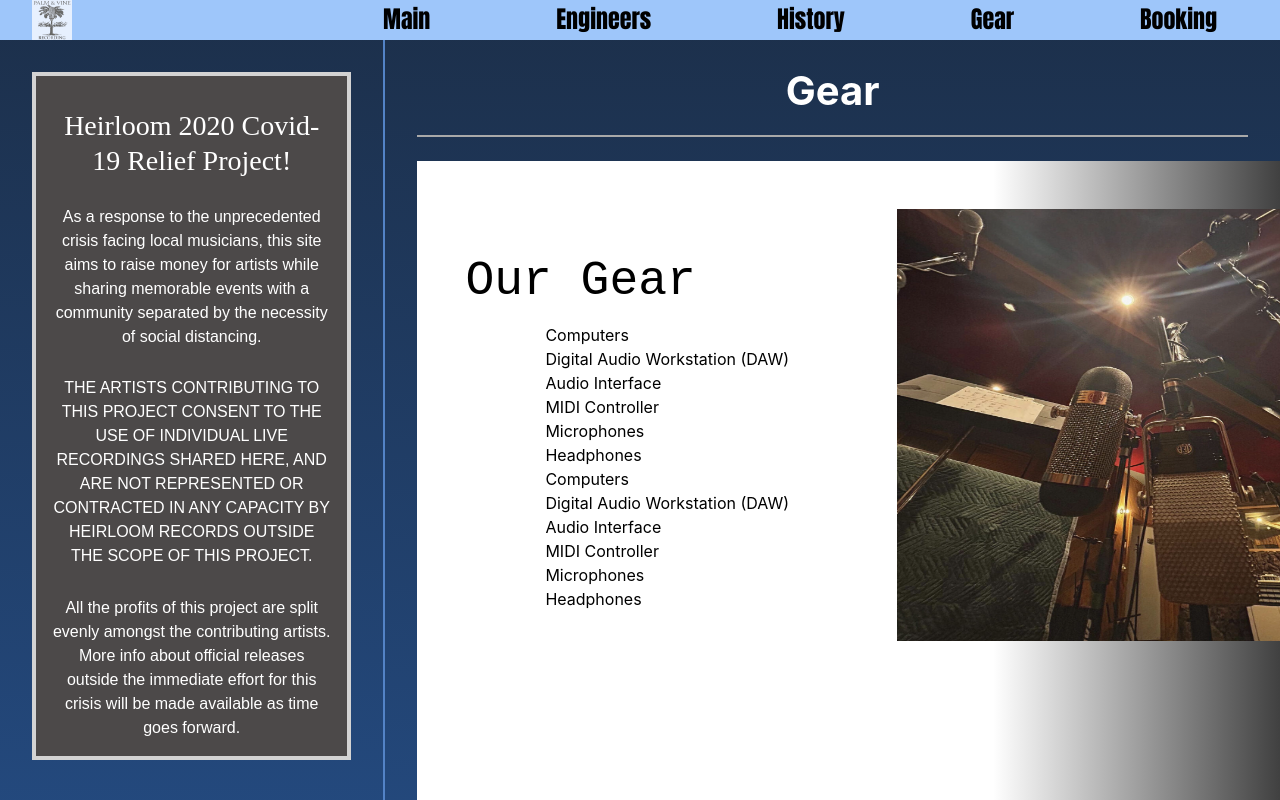
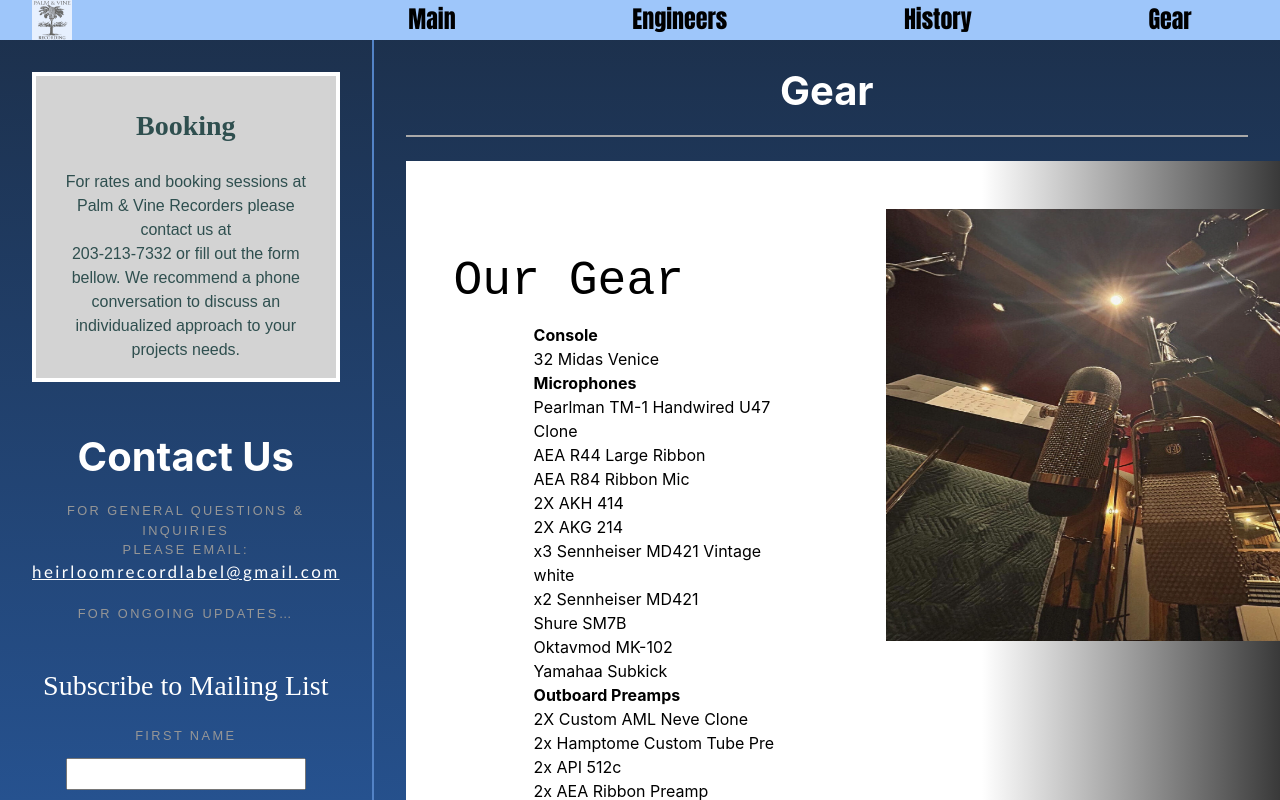
Before and after one commit to naturalstrings/palm-and-vine, a React (Vite) app: page /gear in a window 1280 px wide. Shown: the top 800 px of the page. Built offline with nearby package versions, Linux system fonts and the light colour scheme.

Commit message:
booking to sidebar, updated gear list

```diff
--- a/src/App.css
+++ b/src/App.css
@@ -10,8 +10,26 @@
   text-align: center;
 }
 
-/*   COVID blurb   */
-.covid {
+/*   Booking Blurb   */
+.booking {
+  background-color:lightgray;
+  border: 0.25rem solid white;
+  margin-block: 0.5rem 2rem;
+  padding: 2rem 1rem 1rem;
+  font-family: 'Montserrat', sans-serif;
+  & h2 {
+    margin: 0;
+    line-height: 1.25;
+    color:darkslategray ;
+    font-weight: 600;
+  }
+  & p {
+    margin-top: 1.7rem;
+    color: darkslategray;
+  }
+}
+
+/* .covid {
   background-color: rgb(76, 73, 73);
   border: 0.25rem solid lightgray;
   margin-block: 0.5rem 2rem;
@@ -24,10 +42,14 @@
   & p {
     margin-top: 1.7rem;
   }
-}
+} */
 
 #emailaddress {
   text-decoration: underline;
+  color: white;
+  font-family:'Trebuchet MS', 'Lucida Sans Unicode', 'Lucida Grande', 'Lucida Sans', Arial, sans-serif;
+  text-transform: lowercase;
+  font-size: 17px;
 }
 .signup {
   /* An alternative to a scroll bar */
@@ -200,18 +222,18 @@
 }
 .engineer-item p {
   text-align: justify;
-  padding-right: 20rem;
+  padding-right: 15rem;
   padding-left: 2rem;
 }
 .engineer-item h2 {
   padding-left: 2rem;
   text-align: left;
-  padding-right: 20rem;
+  padding-right: 15rem;
 }
 
 
 /* Engineers page */
-#bios-container {
+/* #bios-container {
   position: relative;
   height: 100vh;
   padding-top: 0;
@@ -227,7 +249,7 @@
   align-items: center;
   justify-content: center;
   /* z-index: 1; */
-}
+/* }
 #bios-container video {
   position: fixed;
   top: 0;
@@ -238,7 +260,7 @@
   height: 100vh;
   width: 100%;
 }
-
+ */ */
 
 
 /* History */
--- a/src/App.tsx
+++ b/src/App.tsx
@@ -35,8 +35,8 @@
                 <Route element={<Gear />} path="/gear" />
                 <Route element={<Main />} path="main" />
                 <Route element={<Engineers />} path="engineers" />
+                <Route element={<LandingPage />} path="/" />
                 <Route element={<Booking />} path="booking" />
-                <Route element={<LandingPage />} path="/" />
                 {/* <Route element={<News />} path="/news" /> */}
                 {/* <Route element={<About />} path="/about" /> */}
                 {/* <Route element={<ArtistsFromDB />} path="/artists" /> */}
--- a/src/Artists.json
+++ b/src/Artists.json
@@ -1,3 +1,5 @@
+
+
 {
     "artists": [
         {
--- a/src/components/Engineers.tsx
+++ b/src/components/Engineers.tsx
@@ -46,7 +46,7 @@
                                 cupidatat non proident, sunt in culpa qui officia deserunt mollit anim id est laborum
                             </p>
                     </div>
-                    <div className="engineer-item">
+                    {/* <div className="engineer-item">
                             <h2>Peva <hr/></h2>
 
                             <img src={engineerpic3}></img>
@@ -60,7 +60,7 @@
                                 eprehenderit in voluptate velit esse cillum dolore eu fugiat nulla pariatur. Excepteur sint occaecat
                                 cupidatat non proident, sunt in culpa qui officia deserunt mollit anim id est laborum
                             </p>
-                    </div>
+                    </div> */}
             </div>
 
         </div>
--- a/src/components/Gear.tsx
+++ b/src/components/Gear.tsx
@@ -12,7 +12,16 @@
 
                     <h2>Our Gear</h2>
                     <ul>
-                    {data.gear.map( (item) => (
+                    <h4>Console</h4>
+                    {data.console.map( (item) => (
+                        <li key={item.id}>{item.name}</li>
+                    ))}
+                    <h4>Microphones</h4>
+                    {data.microphones.map( (item) => (
+                        <li key={item.id}>{item.name}</li>
+                    ))}
+                    <h4>Outboard Preamps</h4>
+                    {data.outboardPreamps.map( (item) => (
                         <li key={item.id}>{item.name}</li>
                     ))}
                     </ul>
--- a/src/components/Header.tsx
+++ b/src/components/Header.tsx
@@ -23,9 +23,9 @@
           <li>
             <NavLink to="/gear">Gear</NavLink>
           </li>
-          <li>
+          {/* <li>
             <NavLink to="/booking">Booking</NavLink>
-          </li>
+          </li> */}
           {/* <li>
             <NavLink to="/artists">Artists</NavLink>
           </li> */}
--- a/src/components/Sidebar.tsx
+++ b/src/components/Sidebar.tsx
@@ -1,25 +1,14 @@
 export default function Sidebar() {
   return (
     <div className="sidebar">
-      <div className="covid">
-        <h2>Heirloom 2020 Covid-19 Relief Project!</h2>
+      <div className="booking">
+        <h2>Booking</h2>
         <p>
-          As a response to the unprecedented crisis facing local musicians, this
-          site aims to raise money for artists while sharing memorable events
-          with a community separated by the necessity of social distancing.
+        For rates and booking sessions at Palm & Vine Recorders please contact
+                us at <br/>203-213-7332 or fill out the form bellow. We recommend a phone
+                conversation to discuss an individualized approach to your projects needs.
         </p>
-        <p>
-          THE ARTISTS CONTRIBUTING TO THIS PROJECT CONSENT TO THE USE OF
-          INDIVIDUAL LIVE RECORDINGS SHARED HERE, AND ARE NOT REPRESENTED OR
-          CONTRACTED IN ANY CAPACITY BY HEIRLOOM RECORDS OUTSIDE THE SCOPE OF
-          THIS PROJECT.
-        </p>
-        <p>
-          All the profits of this project are split evenly amongst the
-          contributing artists. More info about official releases outside the
-          immediate effort for this crisis will be made available as time goes
-          forward.
-        </p>
+
       </div>
 
       <section className="message">
--- a/src/gear.json
+++ b/src/gear.json
@@ -1,53 +1,74 @@
+
     {
-  "gear": [
+        "console": [
+
           {
               "id":0,
-        "name": "Computers"
+              "name": "32 Midas Venice"
+          } ],
+          "microphones": [
+          {
+              "id":0,
+              "name": "Pearlman TM-1 Handwired U47 Clone"
           },
           {
               "id":1,
-        "name": "Digital Audio Workstation (DAW)"
+              "name": "AEA R44 Large Ribbon"
           },
           {
               "id":2,
-        "name": "Audio Interface"
+              "name": "AEA R84 Ribbon Mic"
           },
           {
               "id":3,
-        "name": "MIDI Controller"
+              "name": "2X AKH 414"
           },
           {
               "id":4,
-        "name": "Microphones"
+              "name": "2X AKG 214"
           },
           {
               "id":5,
-        "name": "Headphones"
+              "name": "x3 Sennheiser MD421 Vintage white"
           },
           {
               "id":6,
-        "name": "Computers"
+              "name": "x2 Sennheiser MD421"
           },
           {
               "id":7,
-        "name": "Digital Audio Workstation (DAW)"
+              "name": "Shure SM7B"
           },
           {
               "id":8,
-        "name": "Audio Interface"
+              "name": "Oktavmod MK-102"
           },
           {
               "id":9,
-        "name": "MIDI Controller"
+              "name": "Yamahaa Subkick"
+          }],
+          "outboardPreamps":[
+          {
+              "id":0,
+              "name": "2X Custom AML Neve Clone"
           },
           {
-        "id":10,
-        "name": "Microphones"
+            "id":1,
+            "name": "2x Hamptome Custom Tube Pre"
           },
           {
-        "id":11,
-        "name": "Headphones"
+            "id":2,
+            "name": "2x API 512c"
+          },
+          {
+            "id":3,
+            "name": "2x AEA Ribbon Preamp"
+          },
+          {
+            "id":4,
+            "name": "16x Aphex 1788 w/ Jensen Transformers"
           }
+
 
 
           ]
```
Lines whose indentation alone changed are shown as unchanged.
